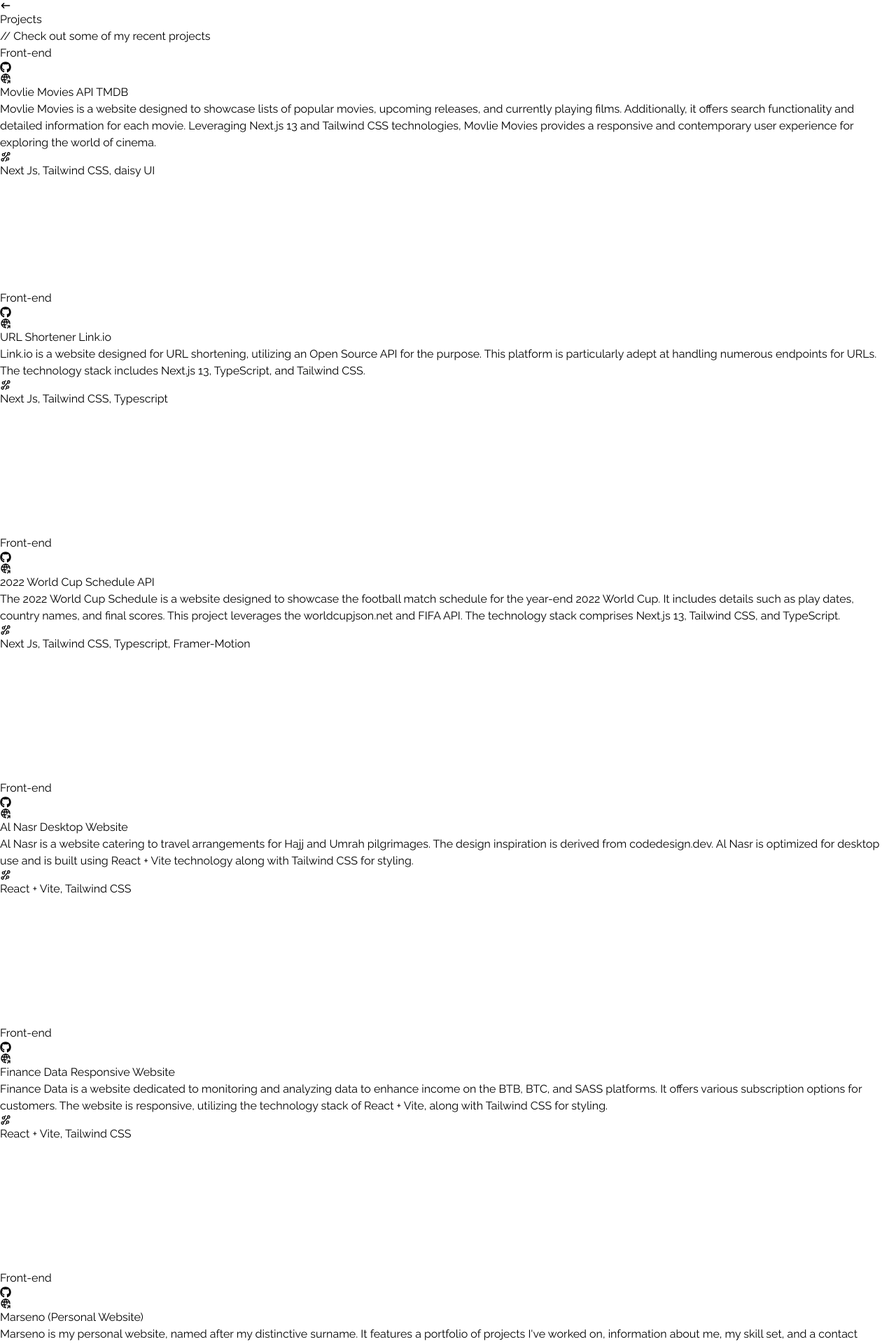
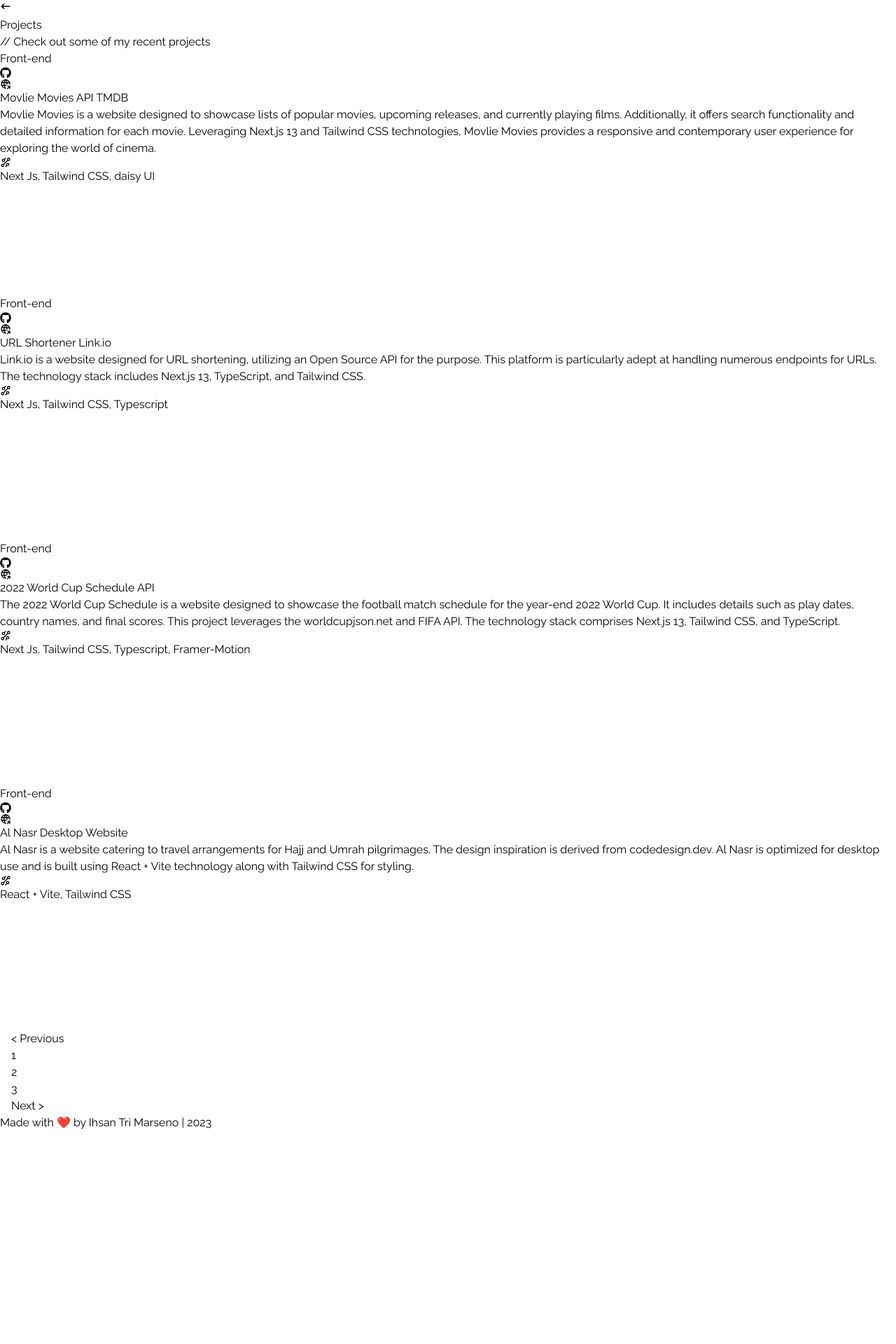
Before and after one commit to ihsanmarseno/portfolio-ihsan, a React (Vite) app: page /projects in a window 1280 px wide. Shown: the top 1920 px of the page at 70% size. After the commit the page ends 1616 px from the top, so only its background shows below. Built offline with nearby package versions, Linux system fonts and the light colour scheme.

Commit message:
fix minor and add paginate

```diff
--- a/package.json
+++ b/package.json
@@ -14,6 +14,7 @@
     "react": "^18.2.0",
     "react-dom": "^18.2.0",
     "react-icons": "^4.12.0",
+    "react-paginate": "^8.2.0",
     "react-router-dom": "^6.19.0",
     "react-scroll": "^1.9.0"
   },
--- a/src/components/About.jsx
+++ b/src/components/About.jsx
@@ -14,7 +14,7 @@
       <div className="flex flex-col items-center justify-center w-full h-full">
         <div className="max-w-[1000px] w-full grid grid-cols-2 gap-8">
           <div className="pb-8 pl-4 sm:text-center">
-            <p className="inline text-4xl font-bold border-b-4 border-[#FF5757]">
+            <p className="inline md:text-4xl font-bold border-b-4 border-[#FF5757] text-3xl">
               About
             </p>
           </div>
@@ -24,7 +24,7 @@
           <div className="text-4xl font-bold sm:text-right place-self-center" data-aos="fade-up" data-aos-delay="200">
             <img src={Photo} alt="Ihsan Tri Marseno" className="w-48 rounded-full md:w-full" />
           </div>
-          <div className="flex items-center text-base lg:tracking-wide lg:text-lg" data-aos="fade-right" data-aos-delay="400">
+          <div className="flex items-center text-sm tracking-wide md:text-lg" data-aos="fade-right" data-aos-delay="400">
             <p>
               {`I'm Ihsan Tri Marseno, a 20-year-old with a passion for carving my
               career path in front-end development and UI/UX. While my primary
--- a/src/components/Contact.jsx
+++ b/src/components/Contact.jsx
@@ -3,8 +3,8 @@
     <div name='contact' className='w-full h-screen bg-[#0a192f] flex justify-center items-center p-4'>
         <form method='POST' action="https://formspree.io/f/xpzgelow" className='flex flex-col max-w-[600px] w-full'>
             <div className='pb-8'>
-                <p className='inline text-4xl font-bold text-gray-300 border-b-4 border-[#FF5757]'>Contact</p>
-                <p className='py-4 text-gray-300'>{`// Submit the form below or email - ihsanmarseno09@gmail.com`}</p>
+                <p className='inline md:text-4xl text-3xl font-bold text-gray-300 border-b-4 border-[#FF5757]'>Contact</p>
+                <p className='py-4 text-sm text-gray-300 md:text-lg'>{`// Submit the form below or email - ihsanmarseno09@gmail.com`}</p>
             </div>
             <input className='bg-[#ccd6f6] p-2' type="text" placeholder='Name' name='name' required/>
             <input className='my-4 p-2 bg-[#ccd6f6]' type="email" placeholder='Email' name='email' required/>
--- a/src/components/Home.jsx
+++ b/src/components/Home.jsx
@@ -48,7 +48,7 @@
         <div>
           <Link to="projects" smooth={true} duration={800} offset={-90}>
             <button
-              className="flex items-center px-6 py-3 my-2 text-white border-2 group hover:bg-[#FF5757] hover:border-[#FF5757]"
+              className="flex items-center px-6 py-2 my-2 text-white border-2 group hover:bg-[#FF5757] hover:border-[#FF5757]"
               data-aos="fade-right"
               data-aos-delay="1000"
             >
--- a/src/components/Skills.jsx
+++ b/src/components/Skills.jsx
@@ -40,8 +40,8 @@
     <div name='skills' className='w-full h-full bg-[#0a192f] text-gray-300 pt-20 lg:pt-0'>
       <div className='max-w-[1000px] mx-auto p-4 flex flex-col w-full h-full'>
         <div>
-          <p className='inline text-4xl font-bold border-b-4 border-[#FF5757] '>Skills</p>
-          <p className='py-4'>{`// I leverage the following skills to create projects`}</p>
+          <p className='inline md:text-4xl text-3xl font-bold border-b-4 border-[#FF5757] '>Skills</p>
+          <p className='py-4 text-sm md:text-lg'>{`// I leverage the following skills to create projects`}</p>
         </div>
 
         <div className='grid w-full grid-cols-2 gap-4 pt-8 text-center sm:grid-cols-4'>
--- a/src/pages/FullProjects.jsx
+++ b/src/pages/FullProjects.jsx
@@ -1,4 +1,4 @@
-import { useEffect } from "react";
+import { useEffect, useState } from "react";
 import AOS from "aos";
 import "aos/dist/aos.css";
 import { data } from "../data/data.js";
@@ -7,34 +7,55 @@
 import { GrTechnology } from "react-icons/gr";
 import { MdConstruction } from "react-icons/md";
 import { HiArrowNarrowLeft } from "react-icons/hi";
+import { useNavigate } from "react-router-dom";
+import ReactPaginate from "react-paginate";
 
 const Projects = () => {
+  const [currentItems, setCurrentItems] = useState([]);
+  const [pageCount, setPageCount] = useState(0);
+  const [itemOffset, setItemOffset] = useState(0);
+  const itemsPerPage = 4;
+
   useEffect(() => {
     AOS.init();
-  }, []);
+    const endOffset = itemOffset + itemsPerPage;
+    setCurrentItems(data.slice(itemOffset, endOffset));
+    setPageCount(Math.ceil(data.length / itemsPerPage));
+  }, [itemOffset, itemsPerPage]);
 
-  const project = data;
+  const handlePageClick = (event) => {
+    const newOffset = (event.selected * itemsPerPage) % data.length;
+    setItemOffset(newOffset);
+  };
+
+  const router = useNavigate();
+
+  const handleBack = (e) => {
+    e.preventDefault();
+    router(-1);
+  };
 
   return (
-    <div
-      name="projects"
-      className="w-full h-full text-gray-300 bg-[#0a192f]"
-    >
-      <div className="max-w-[1000px] mx-auto p-4 flex flex-col justify-center h-full">
+    <div name="projects" className="w-full h-full text-gray-300 bg-[#0a192f]">
+      <div className="max-w-[1000px] mx-auto p-4 flex flex-col justify-center min-h-screen">
         <div className="pb-8">
-        <div className="flex py-4">
-                <a href="/" className="flex items-center text-white hover:text-[#FF5757]">
-                    <HiArrowNarrowLeft className="w-8 h-8" />
-                </a>
-            </div>
-          <p className="inline text-4xl font-bold text-gray-300 border-b-4 border-[#FF5757]">
+          <div className="flex py-4">
+            <button
+              href="/"
+              className="flex items-center text-white hover:text-[#FF5757] hover:-rotate-45 duration-300"
+              onClick={handleBack}
+            >
+              <HiArrowNarrowLeft className="w-6 h-6" />
+            </button>
+          </div>
+          <p className="inline md:text-4xl text-3xl font-bold text-gray-300 border-b-4 border-[#FF5757]">
             Projects
           </p>
           <p className="py-4">{`// Check out some of my recent projects`}</p>
         </div>
 
-        <div className="grid gap-4 sm:grid-cols-2 lg:grid-cols-3">
-          {project.map((item) => (
+        <div className="grid gap-4 sm:grid-cols-2">
+          {currentItems.map((item) => (
             <div
               key={item.id}
               className="shadow-lg shadow-[#040c16] container rounded-md content-div"
@@ -65,7 +86,7 @@
                   <p className="inline text-lg font-semibold border-b-2 border-[#ea9a9a]">
                     {item.name}
                   </p>
-                  <p className="text-sm text-[#a5a2a2] py-2">
+                  <p className="text-sm md:text-base text-[#a5a2a2] py-2">
                     {item?.description}
                   </p>
                 </div>
@@ -81,6 +102,23 @@
             </div>
           ))}
         </div>
+
+        <ReactPaginate
+          breakLabel="..."
+          nextLabel="Next >"
+          onPageChange={handlePageClick}
+          pageRangeDisplayed={3}
+          pageCount={pageCount}
+          previousLabel="< Previous"
+          containerClassName="flex items-center justify-center mt-8"
+          pageClassName="mx-2" // Set margin between page items
+          pageLinkClassName="text-white px-3 py-2 rounded hover:bg-[#FF5757] z-0"
+          activeClassName="px-1 py-2 rounded z-100 bg-[#FF5757]"
+          previousClassName="mx-2"
+          nextClassName="mx-2"
+          previousLinkClassName="text-white bg-gray-800 px-3 py-2 rounded hover:bg-[#FF5757]"
+          nextLinkClassName="text-white bg-gray-800 px-3 py-2 rounded hover:bg-[#FF5757]"
+        />
       </div>
     </div>
   );
```
Also changed, not shown: src/components/Navbar.jsx (+27 -10 lines), src/components/Projects.jsx (+10 -9 lines), 1 other file (tests, documents, lock files or other folders).
